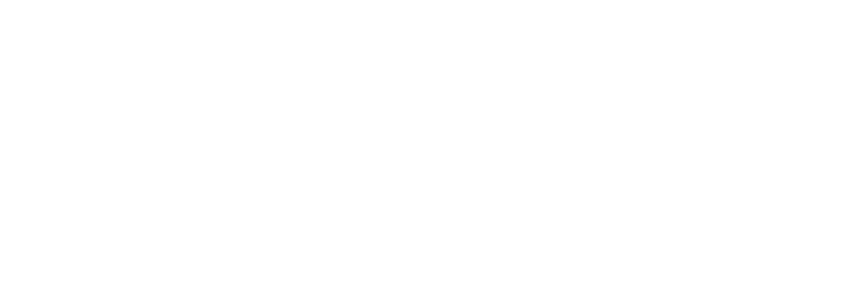
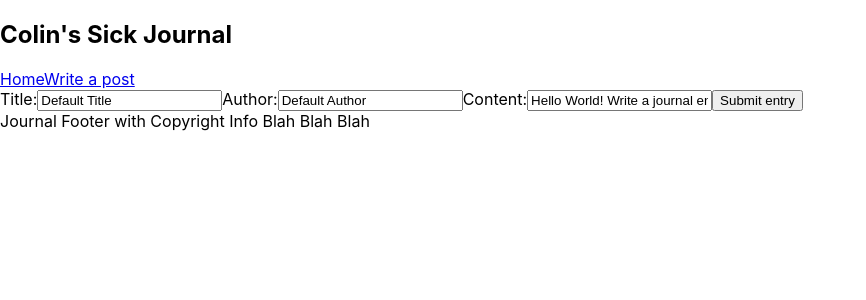
Before and after one commit to mcbolin22/t3p14, a React (Create React App) app: page /create in a window 1280 px wide. Before the commit this address had no page. Shown: the top 300 px of the page, without its empty margins (0-866 px from the left). Built offline with nearby package versions, Linux system fonts and the light colour scheme.

Commit message:
feat: finished latest post feature

```diff
--- a/src/components/EntryForm.jsx
+++ b/src/components/EntryForm.jsx
@@ -1,5 +1,6 @@
 import { useState } from "react"
 import { useJournalDispatch } from "../context/BlogContext";
+import { useNavigate } from "react-router-dom";
 
 // eslint-disable-next-line
 {/* <h1>{props.entryData.title}</h1>
@@ -17,6 +18,13 @@ export default function EntryForm(props){
 
     let addEntry = useJournalDispatch();
 
+    let navigate = useNavigate();
+
+    const submitEntry = () => {
+        addEntry(localTitle, localAuthor, localContent, Date.now(), props.entryData?.id );
+        navigate("/latest");
+    }
+
     return(
         <div>
             <label htmlFor="entryTitle">Title:</label>
@@ -28,7 +36,7 @@ export default function EntryForm(props){
             <label htmlFor="entryContent">Content:</label>
             <input type="text" name="entryContent" className="entryContent" value={localContent} onChange={(event) => setLocalContent(event.target.value)} />
 
-            <button onClick={() => addEntry(localTitle, localAuthor, localContent, Date.now(), props.entryData.id )}>
+            <button onClick={submitEntry}>
                 Submit entry
             </button>
 
--- a/src/index.js
+++ b/src/index.js
@@ -10,6 +10,8 @@ import { BrowserRouter, Route, Routes } from 'react-router-dom';
 import { Template } from './pages/_template';
 import { HomePage } from './pages/HomePage';
 import { EntryViewPage } from './pages/EntryViewPage';
+import { NewEntryPage } from './pages/NewEntryPage';
+import { LatestPostRedirection } from './pages/LatestPostRedirector';
 
 const root = ReactDOM.createRoot(document.getElementById('root'));
 root.render(
@@ -25,7 +27,9 @@ root.render(
             {/* Show individual post with edit toggle */}
             <Route path='/view/:id' element={<EntryViewPage />}/>
             {/* Show a form to make a new post */}
-            {/* <Route path='/create' element={<NewEntryPage />} /> */}
+            <Route path='/create' element={<NewEntryPage />} />
+
+            <Route path='/latest' element={<LatestPostRedirection />} />
 
           </Route>
         </Routes>
--- a/src/pages/EntryViewPage.jsx
+++ b/src/pages/EntryViewPage.jsx
@@ -1,4 +1,4 @@
-import { useParams } from "react-router-dom";
+import { useNavigate, useParams } from "react-router-dom";
 import EntryParent from "../components/EntryParents";
 
 
@@ -7,10 +7,17 @@ export function EntryViewPage(){
     // id =1;
     let {id} = useParams();
 
+    let navigate = useNavigate();
+
     return(
         <div>
 
             <EntryParent id={id} />
+
+
+            <button onClick={() => navigate(-1)}>
+                Go back
+            </button>
         </div>
     )
 }
--- /dev/null
+++ b/src/pages/LatestPostRedirector.jsx
@@ -0,0 +1,24 @@
+import { useEffect } from "react";
+import { UseJournalData } from "../context/BlogContext";
+import { useNavigate } from "react-router-dom";
+
+
+export function LatestPostRedirection(){
+
+    let journalEntries = UseJournalData();
+
+    let navigate = useNavigate();
+
+    useEffect(() => {
+        let sortedEntries = [...journalEntries].sort((entryA, entryB) => entryB.id - entryA.id)
+
+        let latestEntry = sortedEntries[0];
+
+        navigate(`/view/${latestEntry.id}`)
+
+    }, [journalEntries]);
+
+    return(
+        <h1>Loading...</h1>
+    )
+}
--- a/src/pages/NewEntryPage.jsx
+++ b/src/pages/NewEntryPage.jsx
@@ -0,0 +1,11 @@
+import EntryForm from "../components/EntryForm";
+
+
+export function NewEntryPage(){
+
+    return(
+        <div>
+            <EntryForm />
+        </div>
+    )
+}
```
